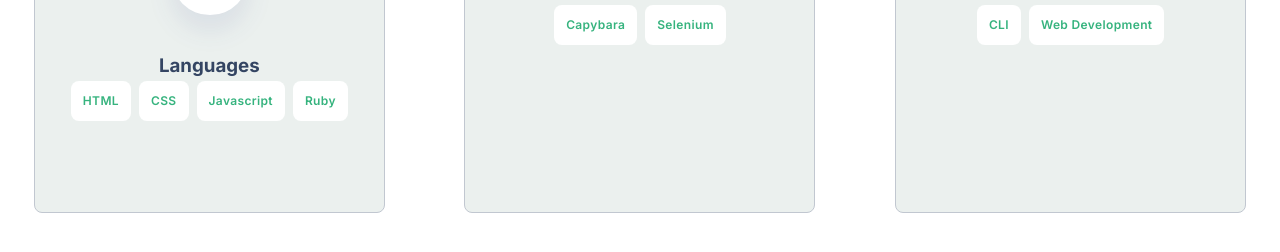
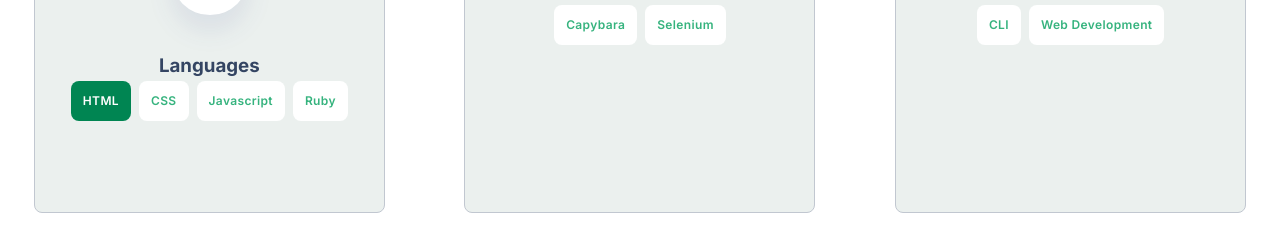
Before and after one commit to AlyAtalla/AlyAtalla.github.io, a plain HTML site: page index.html in a window 1280 px wide. In both pictures the pointer is over the item 100 px from the left and 2268 px from the top of the page. Shown: the part 2168-2420 px from the top of the page. Drawn offline with Linux system fonts and the light colour scheme.

Commit message:
Add btn hover

```diff
--- a/style.css
+++ b/style.css
@@ -772,4 +772,10 @@ input::placeholder {
   .breaker-foot {
     display: none;
   }
+
+  .about-li:hover {
+    background-color: #008552;
+    color: white;
+  }
+
 }
```
